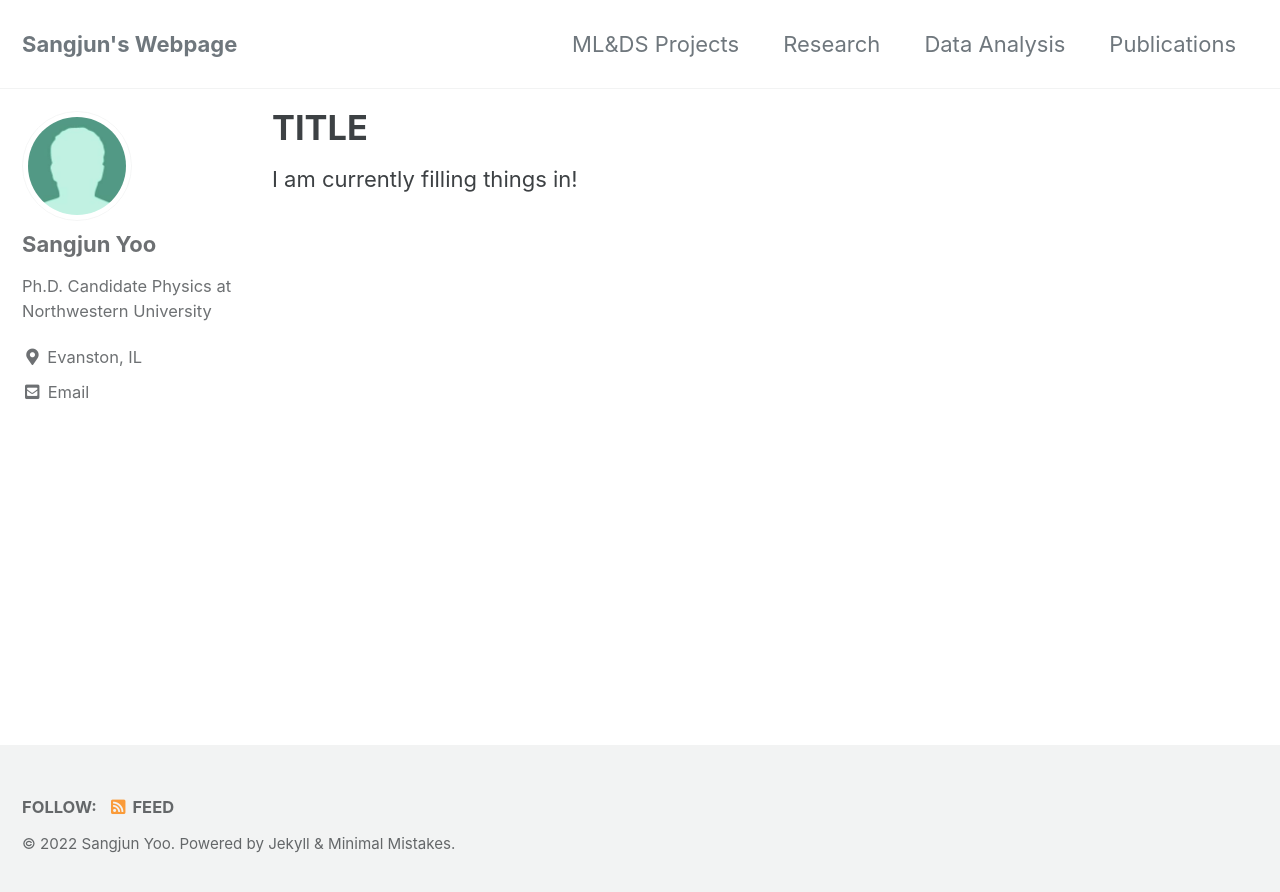
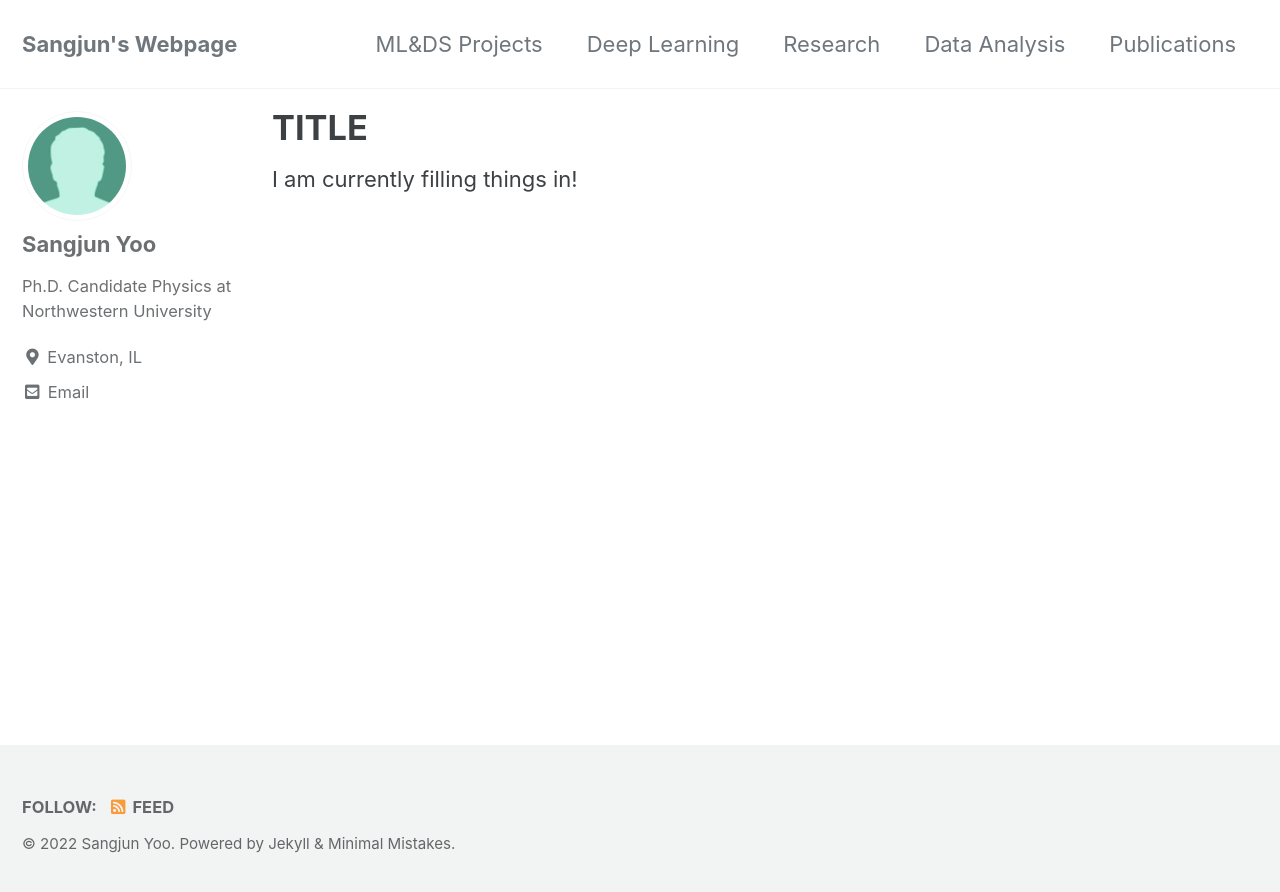
Before and after one commit to sangjunyoo-phd/sangjunyoo-phd.github.io, a Jekyll site: the page built from index.md, in a window 1280 px wide. Shown: the top 892 px of the page. Built offline with Jekyll 4.4.1, drawn with Linux system fonts in a browser that asks for light colours; cached includes are drawn as plain includes; the list of posts is cut into pages by our own code.

Commit message:
Update navigation.yml

```diff
--- a/_data/navigation.yml
+++ b/_data/navigation.yml
@@ -4,6 +4,8 @@ main:
   #  url: https://mmistakes.github.io/minimal-mistakes/docs/quick-start-guide/
   - title: "ML&DS Projects"
     url: /mlprojects/
+  - title: "Deep Learning"
+    permalink: /deeplearning/
   - title: "Research"
     url: /research/
   - title: "Data Analysis"
```
